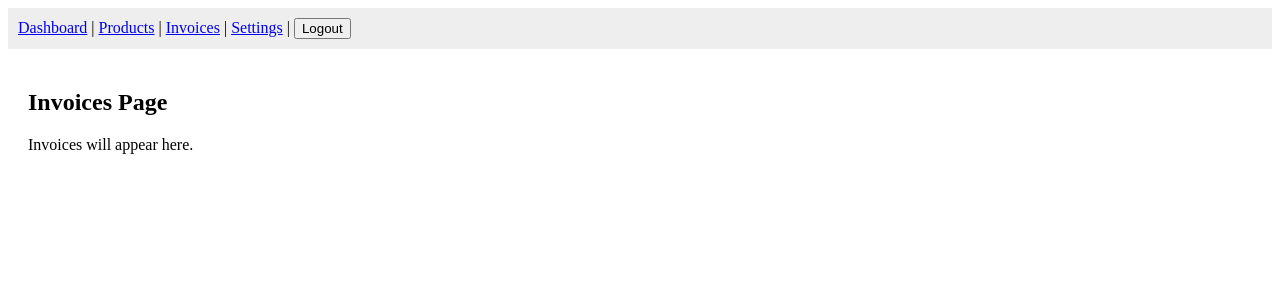
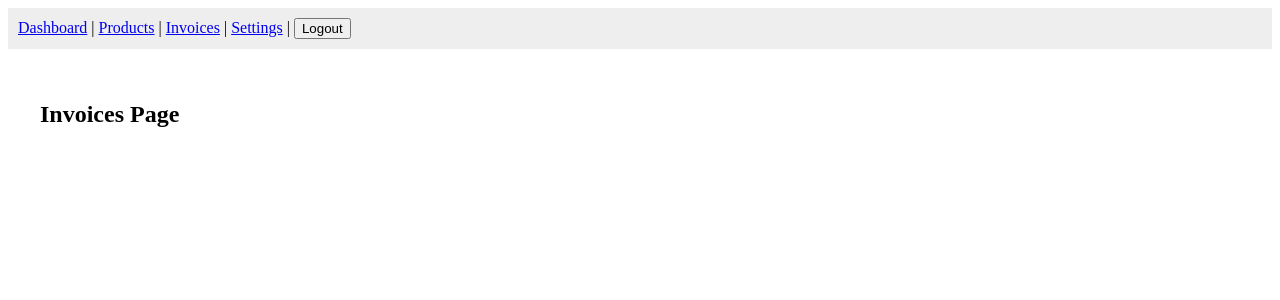
Before and after one commit to TinkaB6/automotive-invoice, a Next.js app: page /invoices in a window 1280 px wide. Shown: the top 300 px of the page. Built offline with nearby package versions, Linux system fonts and the light colour scheme.

Commit message:
Update invoices.tsx

```diff
--- a/pages/invoices.tsx
+++ b/pages/invoices.tsx
@@ -1,13 +1,11 @@
-import Navbar from '../components/Navbar'
+// pages/invoices.tsx
+import Navbar from "../components/Navbar";
 
 export default function Invoices() {
   return (
-    <>
+    <div>
       <Navbar />
-      <div style={{ padding: 20 }}>
-        <h2>Invoices Page</h2>
-        <p>Invoices will appear here.</p>
-      </div>
-    </>
-  )
+      <h2 style={{ padding: "2rem" }}>Invoices Page</h2>
+    </div>
+  );
 }
```
